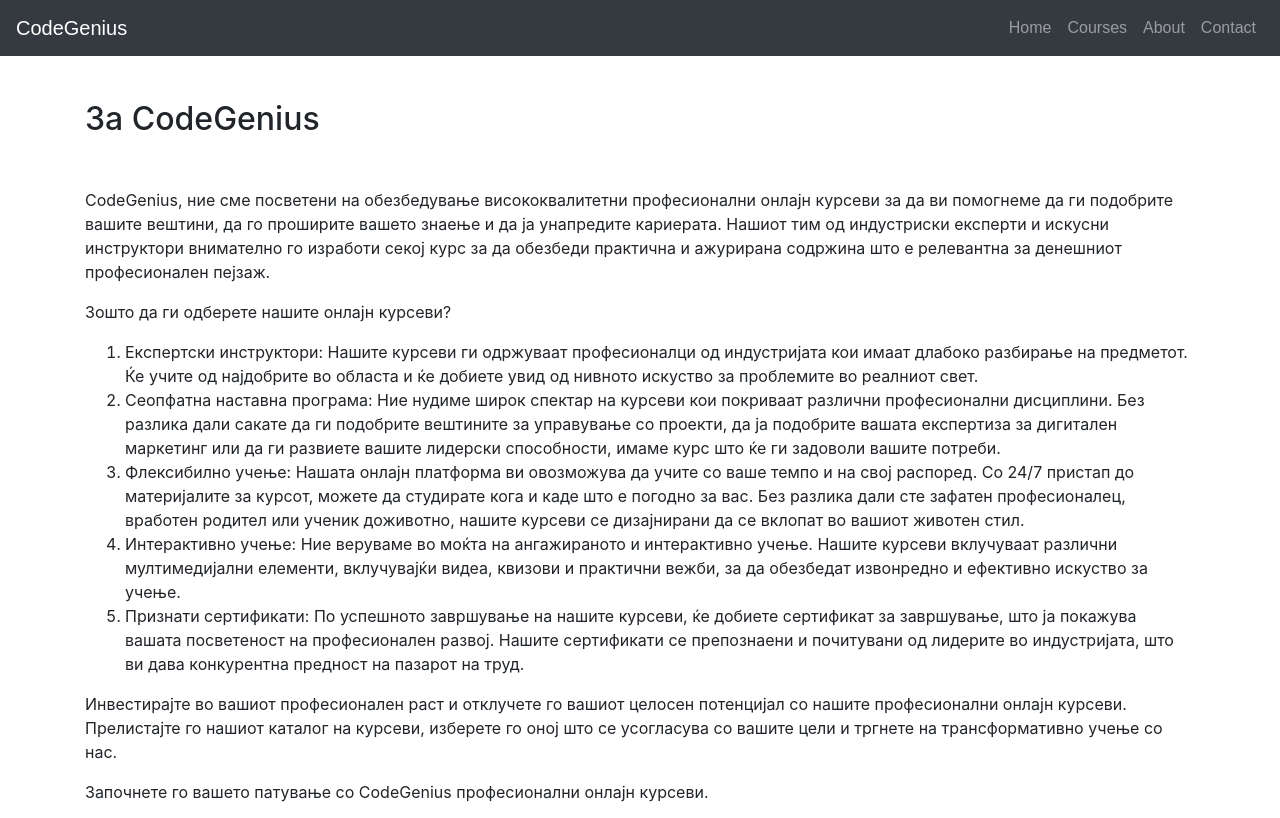
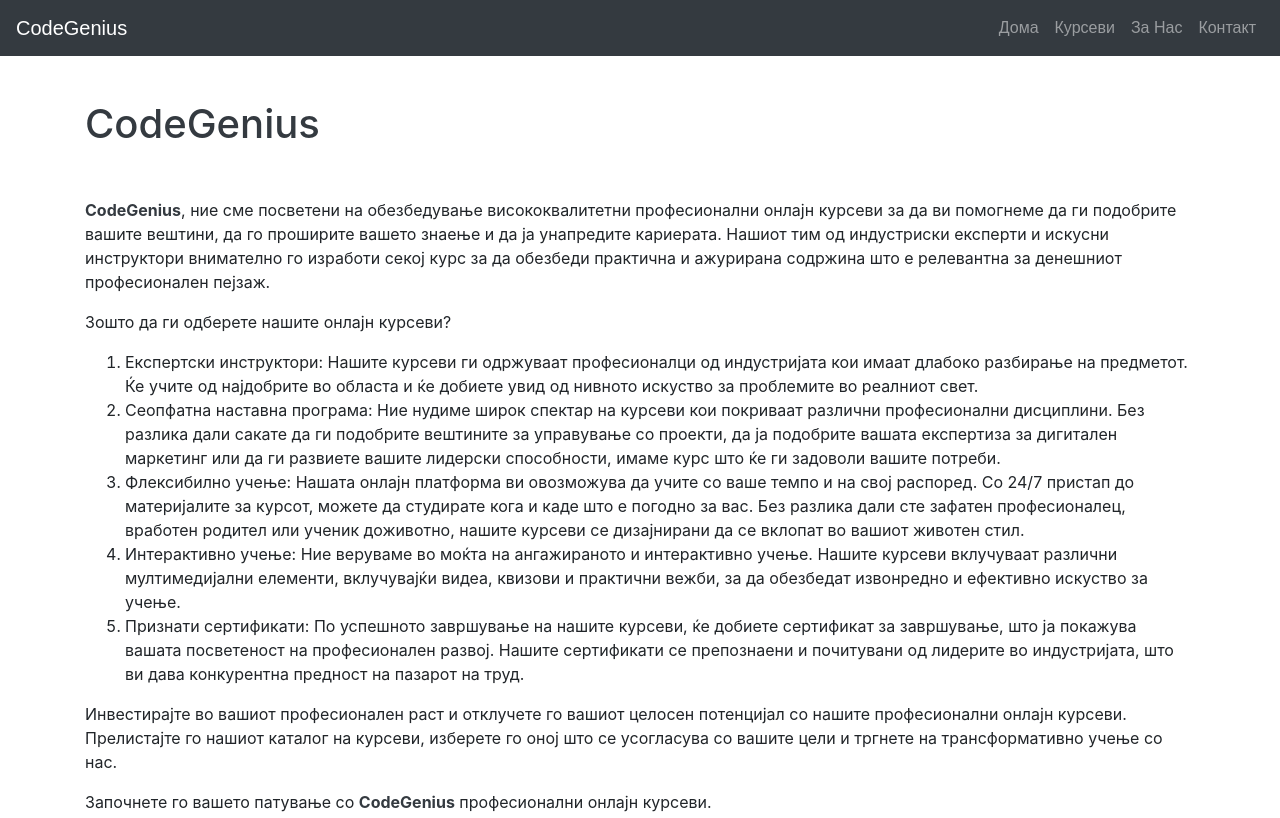
Before and after one commit to ninakoceska/CodeGenius, a plain HTML site: page About.html in a window 1280 px wide. Shown: the top 818 px of the page. Drawn offline with Linux system fonts and the light colour scheme.

Commit message:
Update About.html

```diff
--- a/About.html
+++ b/About.html
@@ -33,16 +33,16 @@
     <div class="collapse navbar-collapse" id="navbarNav">
         <ul class="navbar-nav ml-auto">
             <li class="nav-item">
-                    <a class="nav-link" href="index.html">Home</a>
+                <a class="nav-link" href="index.html">Дома</a>
             </li>
             <li class="nav-item">
-                    <a class="nav-link" href="course.html">Courses</a>
+                <a class="nav-link" href="course.html">Курсеви</a>
             </li>
             <li class="nav-item">
-                    <a class="nav-link" href="About.html">About</a>
+                <a class="nav-link" href="About.html">За Нас</a>
             </li>
             <li class="nav-item">
-                    <a class="nav-link" href="Contact.html">Contact</a>
+                <a class="nav-link" href="Contact.html">Контакт</a>
             </li>
         </ul>
     </div>
@@ -50,8 +50,8 @@
 
 <section id="about">
     <div class="container">
-            <h2 class="heder">За CodeGenius</h2>
-            <p>CodeGenius, ние сме посветени на обезбедување висококвалитетни професионални онлајн курсеви за да ви помогнеме да ги подобрите вашите вештини,
+        <h1 style="color: #343a40;" class="heder">CodeGenius</h1>
+        <p><b style="color: #343a40;">CodeGenius</b>, ние сме посветени на обезбедување висококвалитетни професионални онлајн курсеви за да ви помогнеме да ги подобрите вашите вештини,
             да го проширите вашето знаење и да ја унапредите кариерата.
             Нашиот тим од индустриски експерти и искусни инструктори внимателно го изработи секој курс за да обезбеди практична и ажурирана содржина
             што е релевантна за денешниот професионален пејзаж.</p>
@@ -70,7 +70,7 @@
         </ol>
         <p>Инвестирајте во вашиот професионален раст и отклучете го вашиот целосен потенцијал со нашите професионални онлајн курсеви. Прелистајте го нашиот каталог на курсеви,
             изберете го оној што се усогласува со вашите цели и тргнете на трансформативно учење со нас.</p>
-            <p>Започнете го вашето патување со CodeGenius професионални онлајн курсеви.</p>
+        <p>Започнете го вашето патување со <b style="color: #343a40;">CodeGenius</b> професионални онлајн курсеви.</p>
     </div>
 </section>
 
```
Lines whose indentation alone changed are shown as unchanged.
